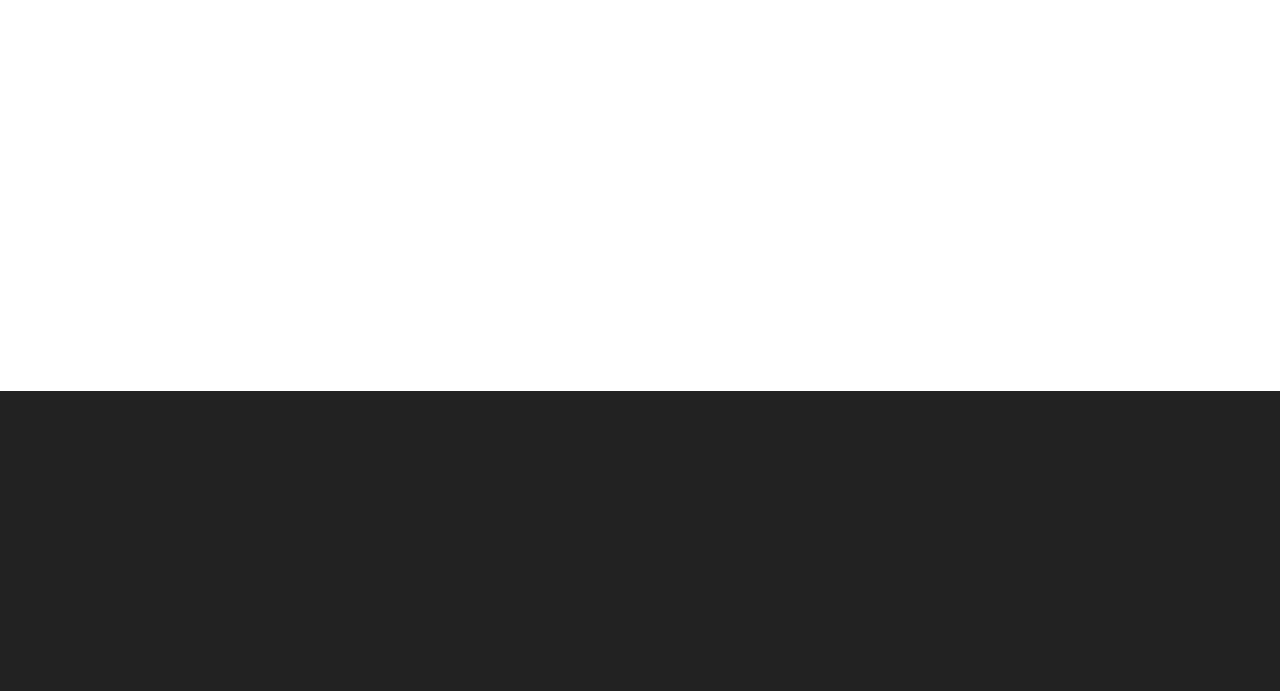
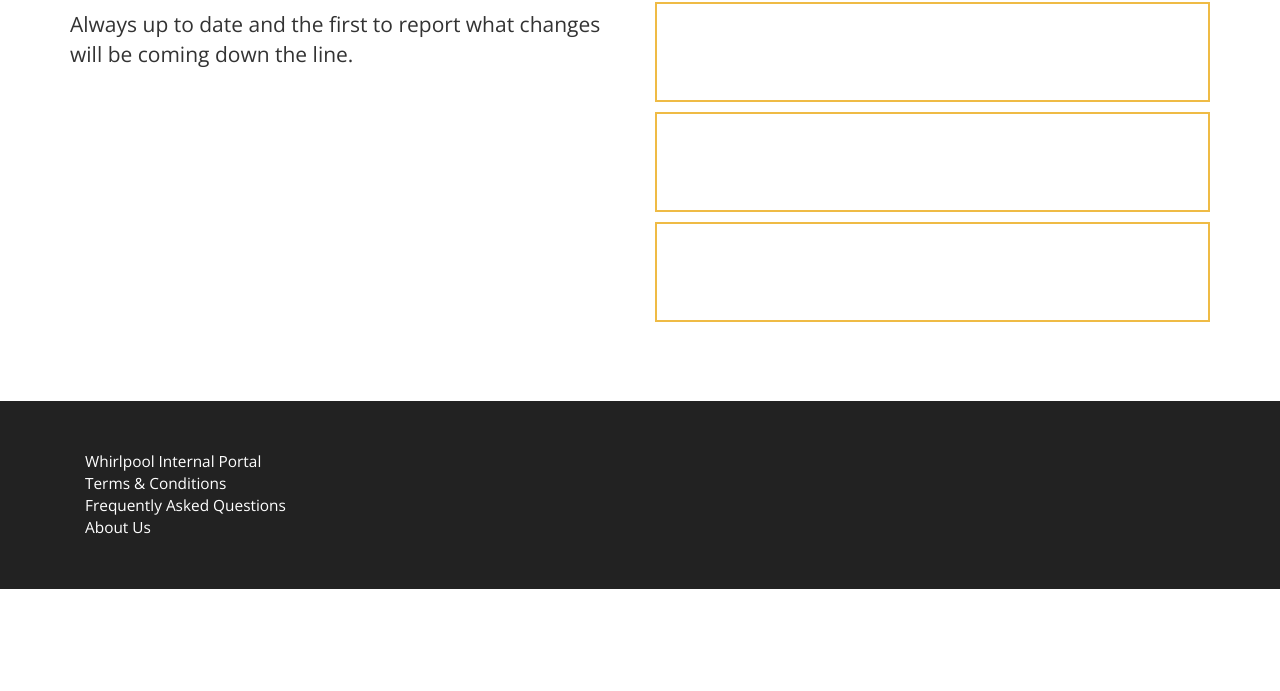
Before and after one commit to dluetger/Whirlpool, a plain HTML site: page index.html in a window 1280 px wide. Shown: the part 559-1250 px from the top of the page. After the commit the page ends 1148 px from the top, so only its background shows below. Drawn offline with nearby package versions, Linux system fonts and the light colour scheme.

Commit message:
News Row, Footer Content, & Style Updates
Added links to footer, centered masthead content, changed search button
color to blue, added news row content & divs.

```diff
--- a/css/styles.css
+++ b/css/styles.css
@@ -44,8 +44,9 @@ body{
 .bs-docs-masthead{
 	background-color: #E6E6E6;
 	margin-top:none;
-	height:400px;
 	border-bottom: 2px solid #EFBB45;
+	padding-top:100px;
+	padding-bottom:150px;
 }
 
 .lead{
@@ -53,13 +54,63 @@ body{
 	font-size: 3em;
 }
 
+.btn-default{
+	background-color: #4D94DF;
+	color:white;
+}
+
+.btn-default:hover{
+	background-color: #4889CD;
+	color:white;
+}
+
+.btn-default.active{
+	background-color: #4889CD;
+	color:white;
+}
+
 /*-----Other Content-----*/
 .newsRow{
-	height:500px;
+	min-height:500px;
+	padding-top:50px;
+	padding-bottom: 50px;
+}
+
+.newsRow h2{
+	margin: 0 0 25px 0;
+}
+
+.newsRow h3{
+	margin: 0 0 25px 0;
+}
+
+#whatsNew p{
+	font-size: 1.5em;
+}
+
+.newsBox{
+	border:2px solid #EFBB45;
+	height:100px;
+	margin-bottom: 10px;
 }
 
 /*-----Footer-----*/
 footer{
-	height:300px;
 	background-color: #222;
 }
+
+footer ul{
+	list-style-type: none;
+	padding:0;
+	font-size: 1.1em;
+	margin-top:50px;
+	margin-bottom:50px;
+}
+
+footer a{
+	color:white;
+}
+
+footer a:hover{
+	color:#EFBB45;
+}
--- a/index.html
+++ b/index.html
@@ -67,14 +67,26 @@
     <div class="row">
       <div id="whatsNew" class="col-md-6">
         <h2>What's New?</h2>
+        <p>Always up to date and the first to report what changes will be coming down the line.</p>
       </div>
       <div id="newsFeed" class="col-md-6">
         <h3>Regulatory News Feed</h3>
+        <div class="newsBox col-md-12"></div>
+        <div class="newsBox col-md-12"></div>
+        <div class="newsBox col-md-12"></div>
       </div>
     </div>
   </div>
   <footer>
     <div class="container">
+      <div class="col-md-4">
+        <ul>
+          <li><a href="#">Whirlpool Internal Portal</a></li>
+          <li><a href="#">Terms &amp; Conditions</a></li>
+          <li><a href="#">Frequently Asked Questions</a></li>
+          <li><a href="#">About Us</a></li>
+        </ul>
+      </div>
     </div>
   </footer>
 
```
